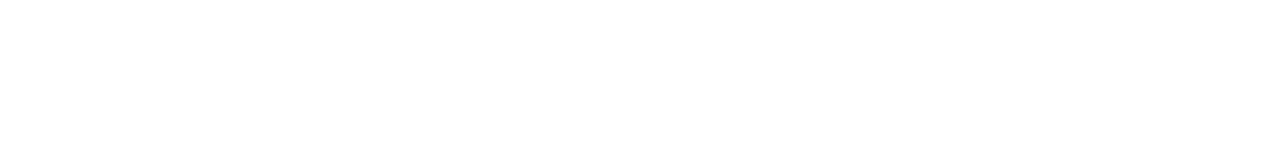
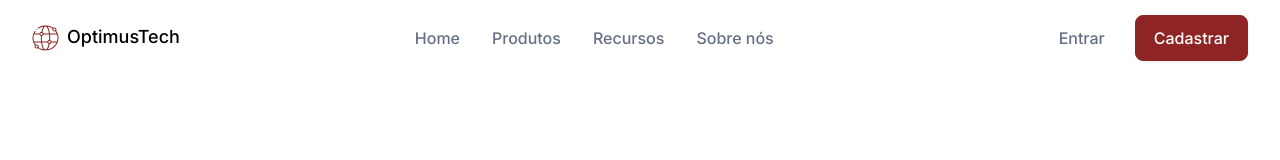
Before and after one commit to humbertobrasileiro/7DaysOfCode-HTML-CSS, a plain HTML site: page index.html in a window 1280 px wide. Drawn offline with Linux system fonts and the light colour scheme.

Commit message:
Menu de navegação - dia - 1

```diff
--- /dev/null
+++ b/assets/css/reset.css
@@ -0,0 +1,8 @@
+@import url('https://fonts.googleapis.com/css2?family=Inter:wght@100..900&display=swap');
+
+* {
+  margin: 0;
+  padding: 0;
+  box-sizing: border-box;
+  font-family: 'Inter', sans-serif;
+}
--- /dev/null
+++ b/assets/css/style.css
@@ -0,0 +1,93 @@
+:root {
+  --text-color: #667085;
+}
+
+body {
+  width: 100%;
+  height: 100vh;
+}
+
+.navbar {
+  display: flex;
+  background-color: #FFFFFF;
+  justify-content: space-between;
+  align-items: center;
+  padding: 1rem 0;
+}
+
+.container {
+  display: flex;
+  justify-content: space-between;
+  align-items: center;
+  width: 1280px;
+  height: 44px;
+  padding: 0px 32px 0px 32px;
+}
+
+.button-base {
+  display: flex;
+  text-align: center;
+  gap: 8px;
+}
+
+.button-base-logo {
+  width: 27px;
+  height: 26.99px;
+}
+
+.button-base-text {
+  font-size: 18px;
+  font-weight: 500;
+  line-height: 24px;
+  text-align: left;
+}
+
+.content {
+  display: flex;
+  align-items: center;
+}
+
+.content ul {
+  display: flex;
+  flex-direction: row;
+  list-style-type: none;
+}
+
+.content-link {
+  text-decoration: none;
+  margin-right: 2rem;
+  font-size: 16px;
+  font-weight: 500;
+  line-height: 24px;
+  text-align: left;
+  color: var(--text-color);
+}
+
+.navigation-actions {
+  display: flex;
+  gap: 12px;
+}
+
+.navigation-actions-button-start {
+  padding: 10px 18px 10px 18px;
+  cursor: pointer;
+  border: none;
+  border-radius: 0.5rem;
+  font-size: 16px;
+  font-weight: 500;
+  line-height: 24px;
+  background: none;
+  color: var(--text-color);
+}
+
+.navigation-actions-button-register {
+  border: 1px solid #8E2424;
+  border-radius: 8px;
+  padding: 10px 18px 10px 18px;
+  background: #8E2424;
+  box-shadow: 0px 1px 2px 0px #1018280D;
+  font-size: 16px;
+  font-weight: 500;
+  line-height: 24px;
+  color: #FFFFFF;
+}
--- a/index.html
+++ b/index.html
@@ -3,24 +3,30 @@
   <head>
     <meta charset="UTF-8">
     <meta name="viewport" content="width=device-width, initial-scale=1.0">
-  <title>Document</title>
-  <link rel="stylesheet" href="./assets/style.css">
+    <title>7daysOfCode-HTML-CSS</title>
+    <link rel="stylesheet" href="./assets/css/reset.css">
+    <link rel="stylesheet" href="./assets/css/style.css">
   </head>
   <body>
-  <div class="navbar">
-    <div class="header">
+    <nav class="navbar">
       <div class="container">
         <div class="button-base">
-
+          <img class="button-base-logo" src="./assets/images/logo.svg" alt="Logo globo">
+          <h1 class="button-base-text">OptimusTech</h1>
         </div>
         <div class="content">
-
+          <ul>
+            <li><a class="content-link" href="#">Home</a></li>
+            <li><a class="content-link" href="#">Produtos</a></li>
+            <li><a class="content-link" href="#">Recursos</a></li>
+            <li><a class="content-link" href="#">Sobre nós</a></li>
+          </ul>
         </div>
         <div class="navigation-actions">
-
+          <button class="navigation-actions-button-start">Entrar</button>
+          <button class="navigation-actions-button-register">Cadastrar</button>
         </div>
       </div>
-    </div>
-  </div>
+    </nav>
   </body>
 </html>
```
Also changed, not shown: assets/images/logo.svg (added), assets/style.css (deleted), 1 other file. Lines whose indentation alone changed are shown as unchanged.
